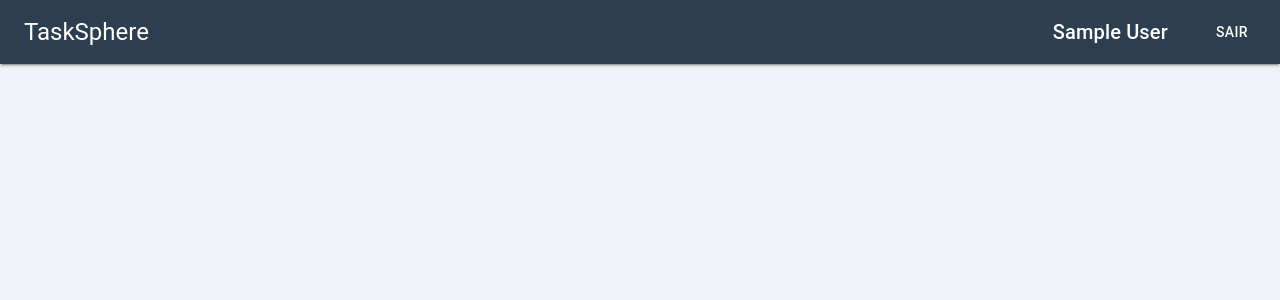
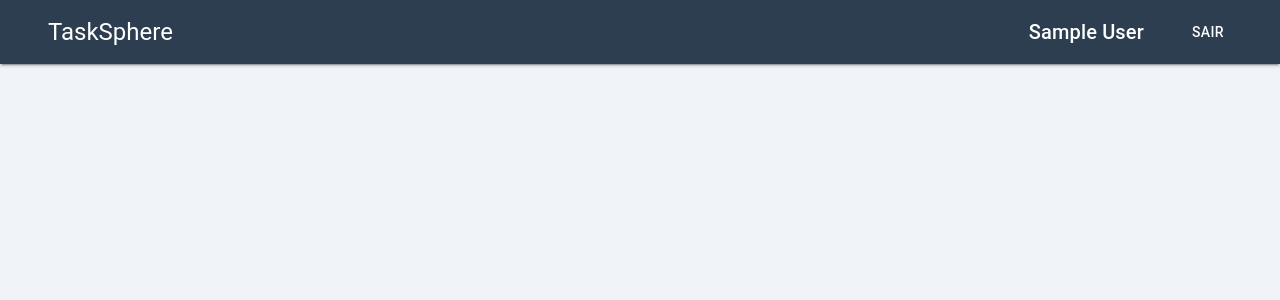
Before and after one commit to thedouglasaraujo/tasksphere, a React (Create React App) app in the folder frontend/: page / in a window 1280 px wide. Shown: the top 300 px of the page. Built offline with nearby package versions, Linux system fonts and the light colour scheme; sample sign-in values are in the browser's storage; some icons are missing.

Commit message:
refactor(organisms): ajusta estilização da TopBar

```diff
--- a/frontend/src/components/organisms/TopBar/index.js
+++ b/frontend/src/components/organisms/TopBar/index.js
@@ -8,7 +8,14 @@ export default function TopBar() {
 
   return (
     <AppBar position="static" color="primary" elevation={2}>
-      <Toolbar sx={{ display: 'flex', justifyContent: 'space-between' }}>
+      <Toolbar>
+        <Box sx={{
+          display: 'flex',
+          justifyContent: 'space-between',
+          alignItems: 'center',
+          width: '100%',
+          px: 3
+        }}>
           <Typography
             variant="h5"
             component={RouterLink}
@@ -24,6 +31,7 @@ export default function TopBar() {
               Sair
             </Button>
           </Box>
+        </Box>
       </Toolbar>
     </AppBar>
   );
```
Lines whose indentation alone changed are shown as unchanged.
